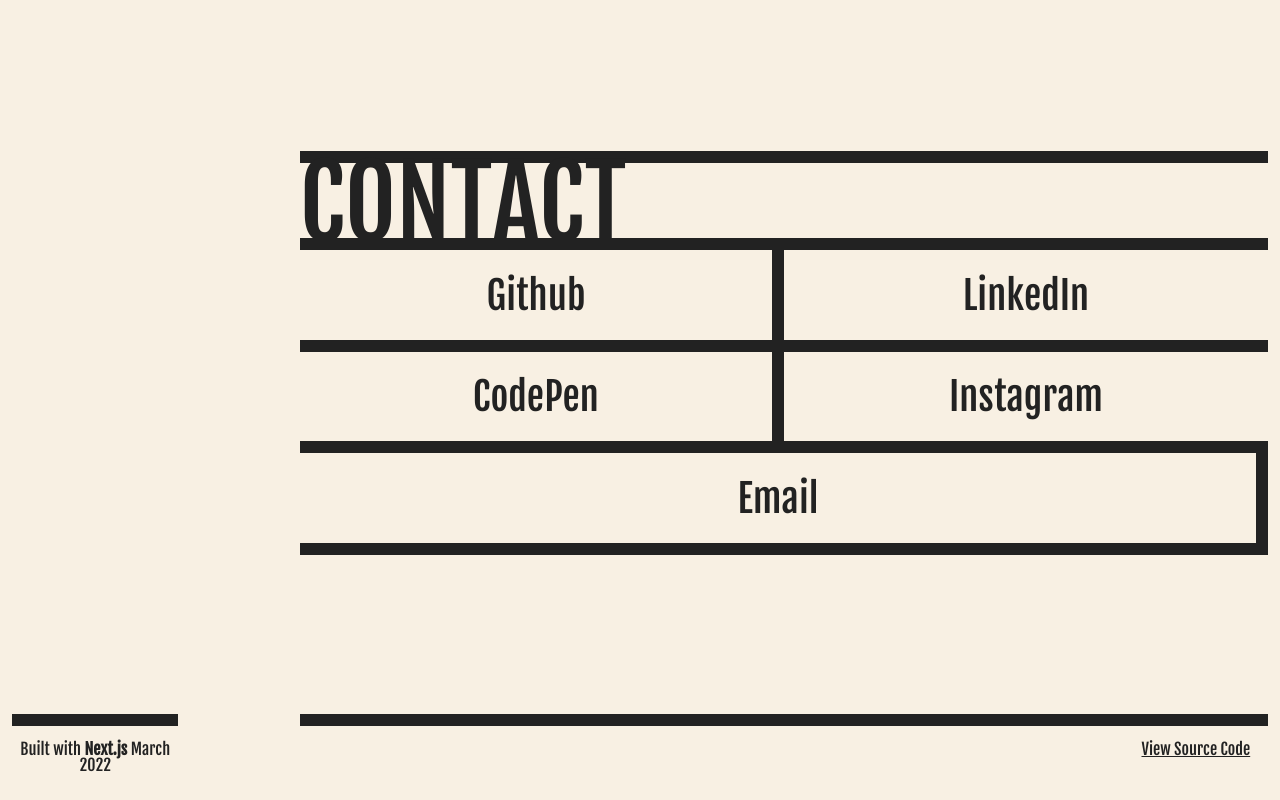
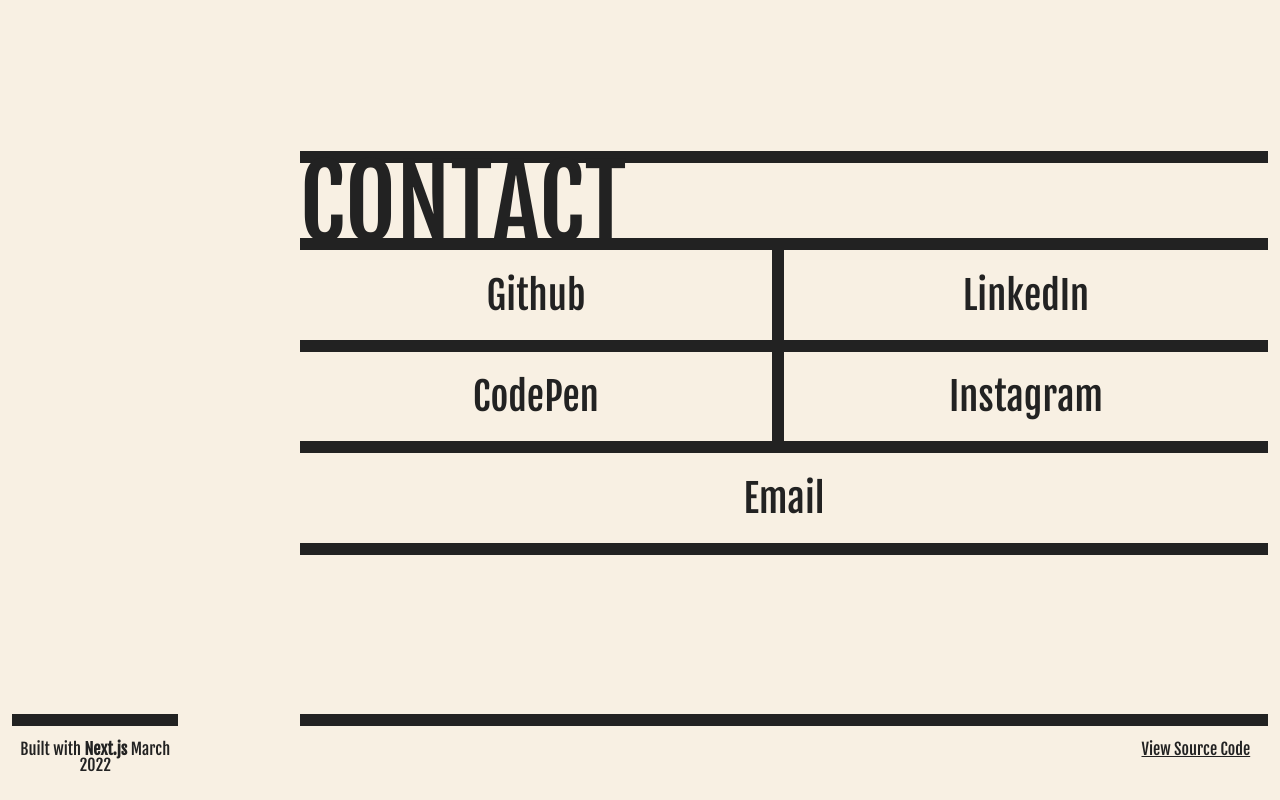
Before and after one commit to karlyhoffman/portfolio-2022, a Next.js app: page / in a window 1280 px wide. Shown: the part 2679-3479 px from the top of the page. Built offline with nearby package versions, Linux system fonts and the light colour scheme.

Commit message:
contact section — border fix for updated content

```diff
--- a/styles/global.scss
+++ b/styles/global.scss
@@ -118,7 +118,7 @@ ul.grid {
     text-align: center;
     border-bottom: $border;
 
-    &:nth-of-type(odd) {
+    &:nth-of-type(odd):not(:last-of-type) {
       border-right: $border;
     }
 
```
